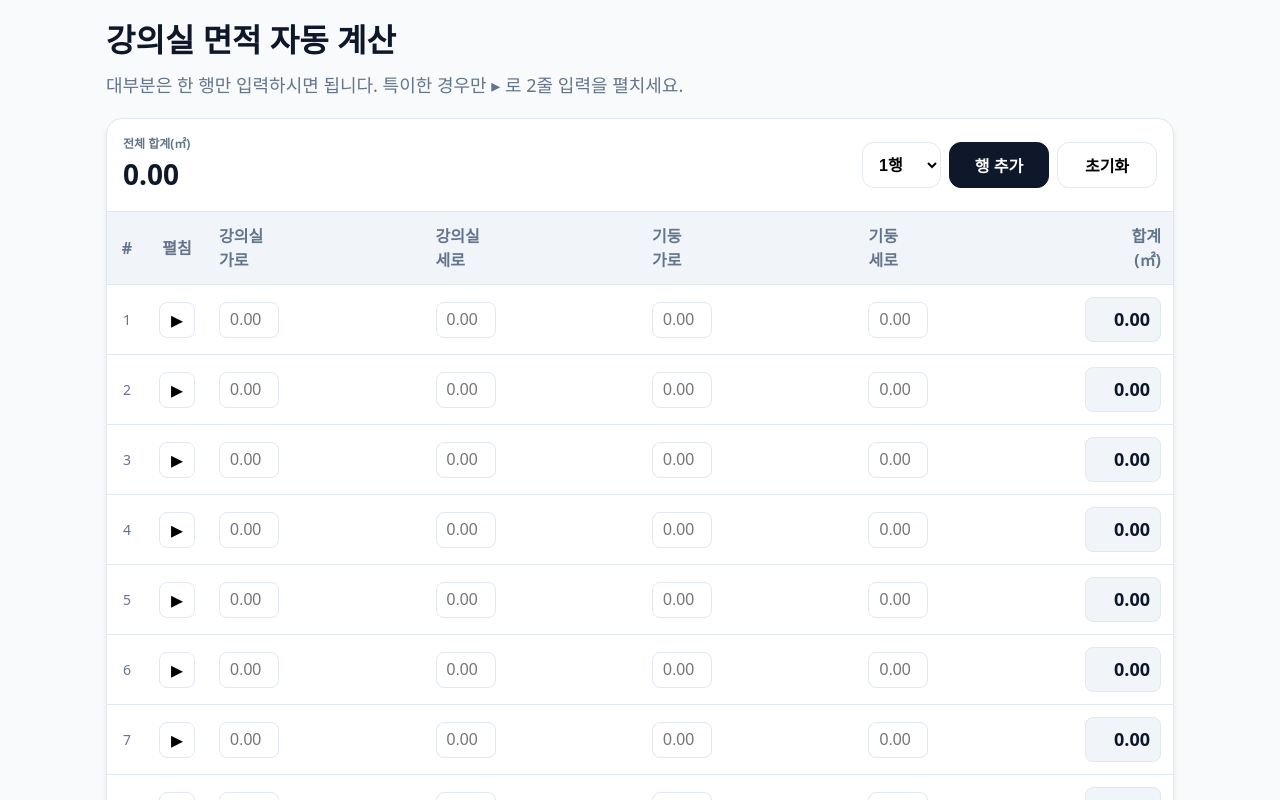
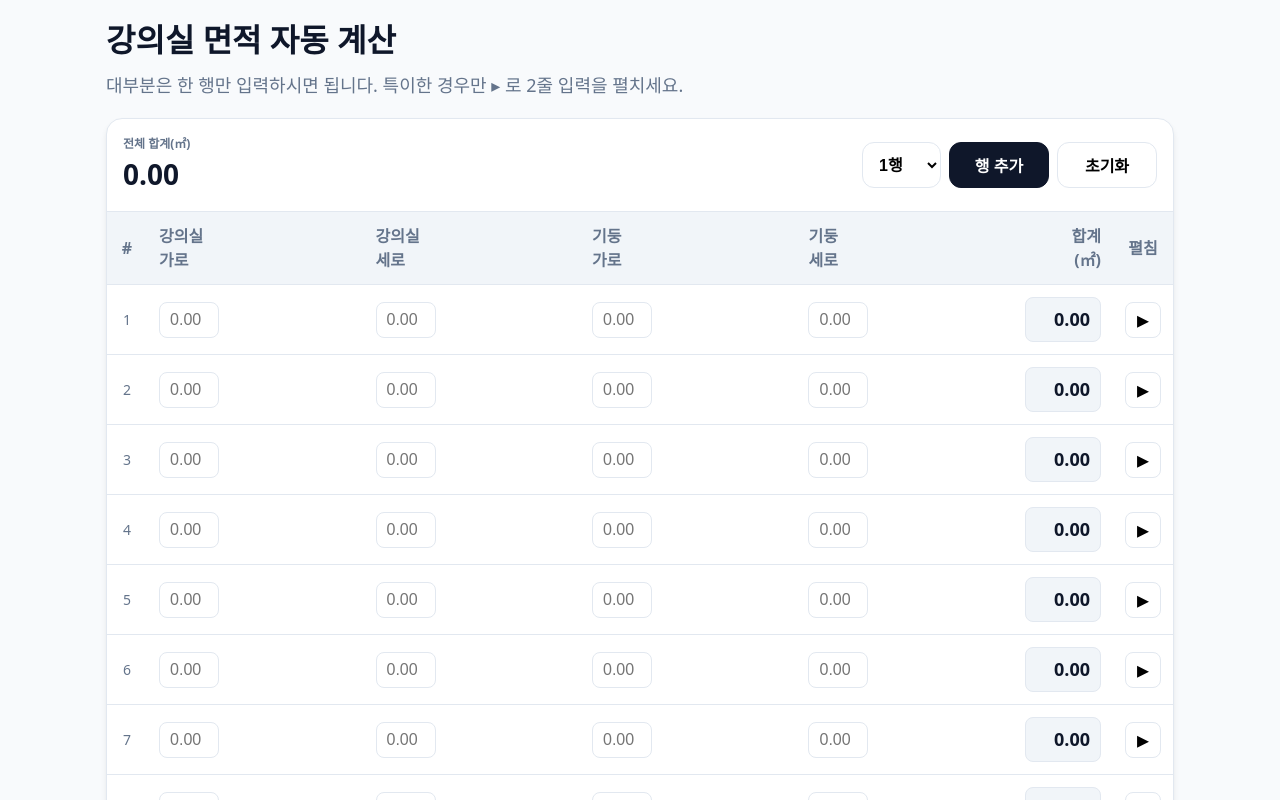
Before and after one commit to kimjonghyeok62/area_measure_gpt, a React (Vite) app: page / in a window 1280 px wide. Shown: the top 800 px of the page. Built offline with nearby package versions, Linux system fonts and the light colour scheme.

Commit message:
Reorder table columns: move expand button to the right of area, reduce min-width for better mobile view

```diff
--- a/src/App.tsx
+++ b/src/App.tsx
@@ -193,7 +193,7 @@ body {
   width: 100%;
   border-collapse: separate;
   border-spacing: 0;
-  min-width: 550px; /* 테이블 최소 너비 설정으로 모바일 스크롤 유도 */
+  min-width: 450px; /* 테이블 최소 너비 설정으로 모바일 스크롤 유도 */
 }
 
 .th {
@@ -487,12 +487,12 @@ export default function App() {
                             <thead>
                                 <tr>
                                     <th className="th" style={{ width: 40, textAlign: 'center' }}>#</th>
-                                    <th className="th" style={{ width: 50, textAlign: 'center' }}>펼침</th>
                                     <th className="th">강의실<br/>가로</th>
                                     <th className="th">강의실<br/>세로</th>
                                     <th className="th">기둥<br/>가로</th>
                                     <th className="th">기둥<br/>세로</th>
                                     <th className="th" style={{ width: 100, textAlign: 'right' }}>합계<br/>(㎡)</th>
+                                    <th className="th" style={{ width: 50, textAlign: 'center' }}>펼침</th>
                                 </tr>
                             </thead>
                             <tbody>
@@ -500,11 +500,6 @@ export default function App() {
                                     <React.Fragment key={ri}>
                                         <tr>
                                             <td className="td" style={{ textAlign: 'center', color: 'var(--muted)', fontSize: '0.875rem' }}>{ri + 1}</td>
-                                            <td className="td" style={{ textAlign: 'center' }}>
-                                                <button className="chev-btn" onClick={() => toggleExpanded(ri)} aria-label="행 펼치기/접기">
-                                                    {r.expanded ? "▾" : "▸"}
-                                                </button>
-                                            </td>
                                             {(["main.w", "main.h", "post.w", "post.h"] as const).map((k) => (
                                                 <td key={k} className="td">
                                                     <input
@@ -522,6 +517,11 @@ export default function App() {
                                             ))}
                                             <td className="td" style={{ textAlign: 'right' }}>
                                                 <div className="readonly">{areas[ri].toFixed(2)}</div>
+                                            </td>
+                                            <td className="td" style={{ textAlign: 'center' }}>
+                                                <button className="chev-btn" onClick={() => toggleExpanded(ri)} aria-label="행 펼치기/접기">
+                                                    {r.expanded ? "▾" : "▸"}
+                                                </button>
                                             </td>
                                         </tr>
                                         {r.expanded && (
@@ -544,6 +544,7 @@ export default function App() {
                                                     </td>
                                                 ))}
                                                 <td className="td" />
+                                                <td className="td" />
                                             </tr>
                                         )}
                                     </React.Fragment>
```
